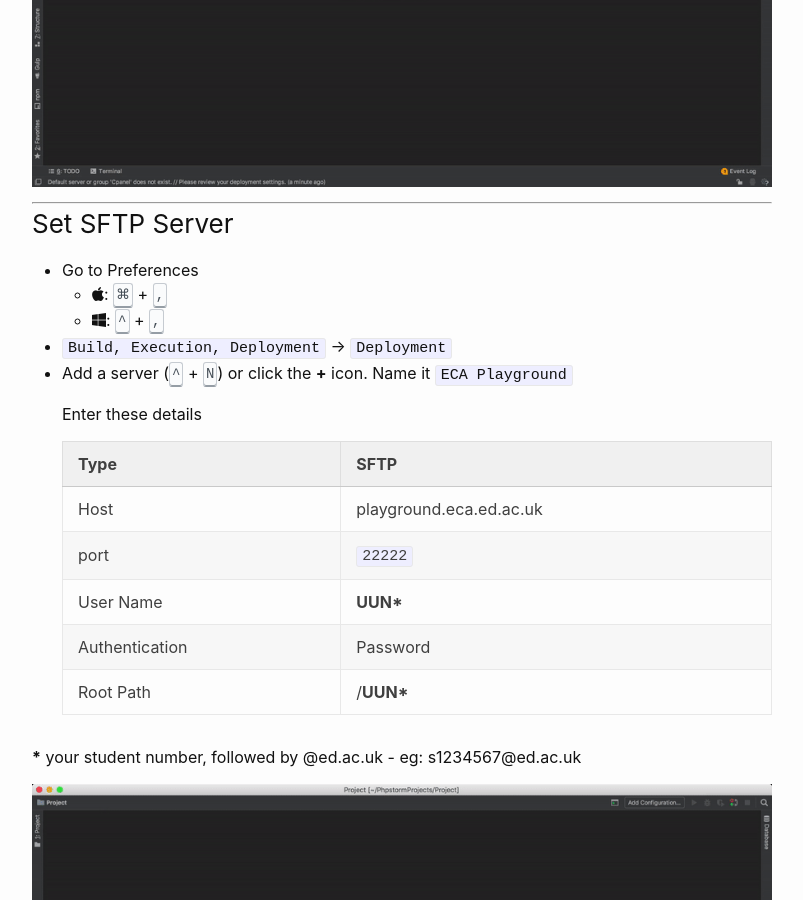
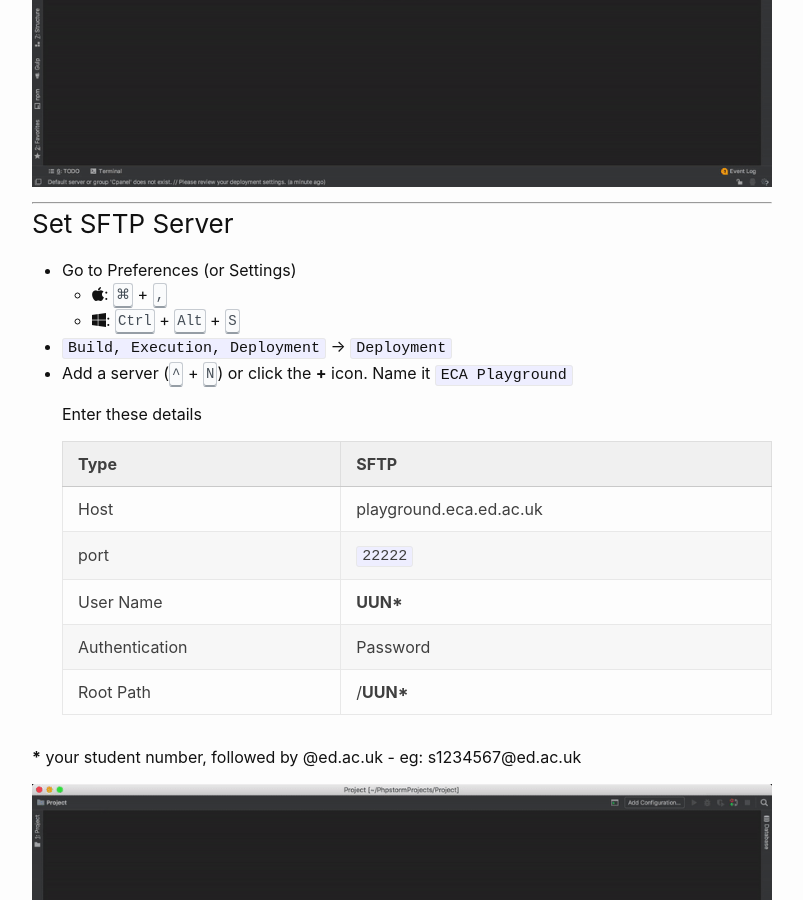
Before and after one commit to Edinburgh-College-of-Art/Ediburgh-College-of-Art.github.io, a Jekyll site: the page built from _courses/dwd/sftp-setup.md, in a window 1280 px wide and 900 px high, scrolled down 559 px. Shown: the whole window, without its empty margins (238-1041 px from the left). Built offline with Jekyll 4.4.1, drawn with Linux system fonts in a browser that asks for light colours; nearby versions of some CDN libraries.

Commit message:
fix windows shortcut for settings

```diff
--- a/_courses/dwd/sftp-setup.md
+++ b/_courses/dwd/sftp-setup.md
@@ -16,9 +16,9 @@ An easy way to edit your site directly on the [playgrounds server](https://www.w
 
 ### Set SFTP Server
 
-- Go to Preferences
+- Go to Preferences (or Settings)
     - <i class="fab fa-apple"></i>: <kbd>⌘</kbd> + <kbd>,</kbd>
-    - <i class="fab fa-windows"></i>: <kbd>^</kbd> + <kbd>,</kbd>
+    - <i class="fab fa-windows"></i>: <kbd>Ctrl</kbd> + <kbd>Alt</kbd> + <kbd>S</kbd>
 
 
 - `Build, Execution, Deployment` -> `Deployment`
```
